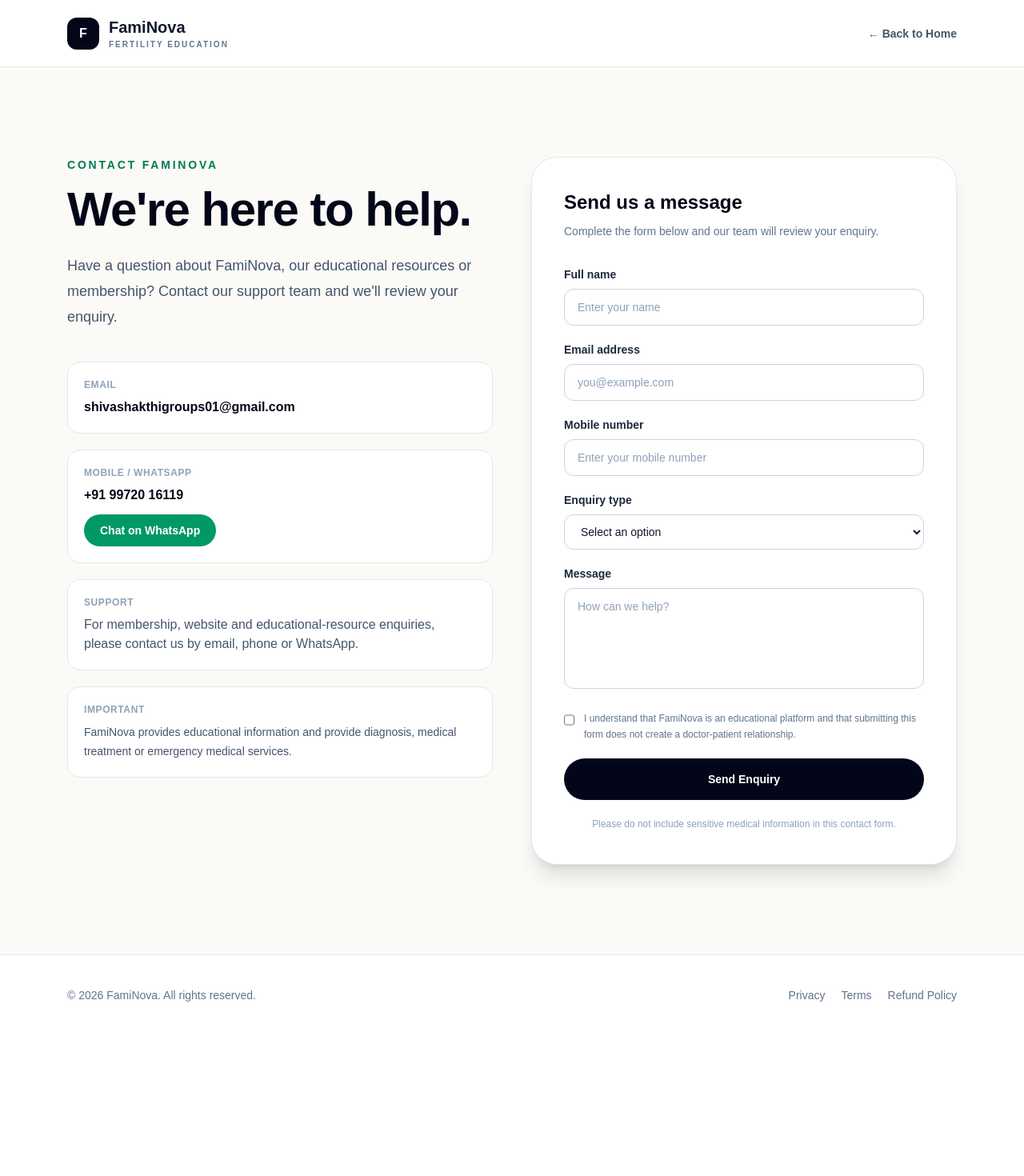
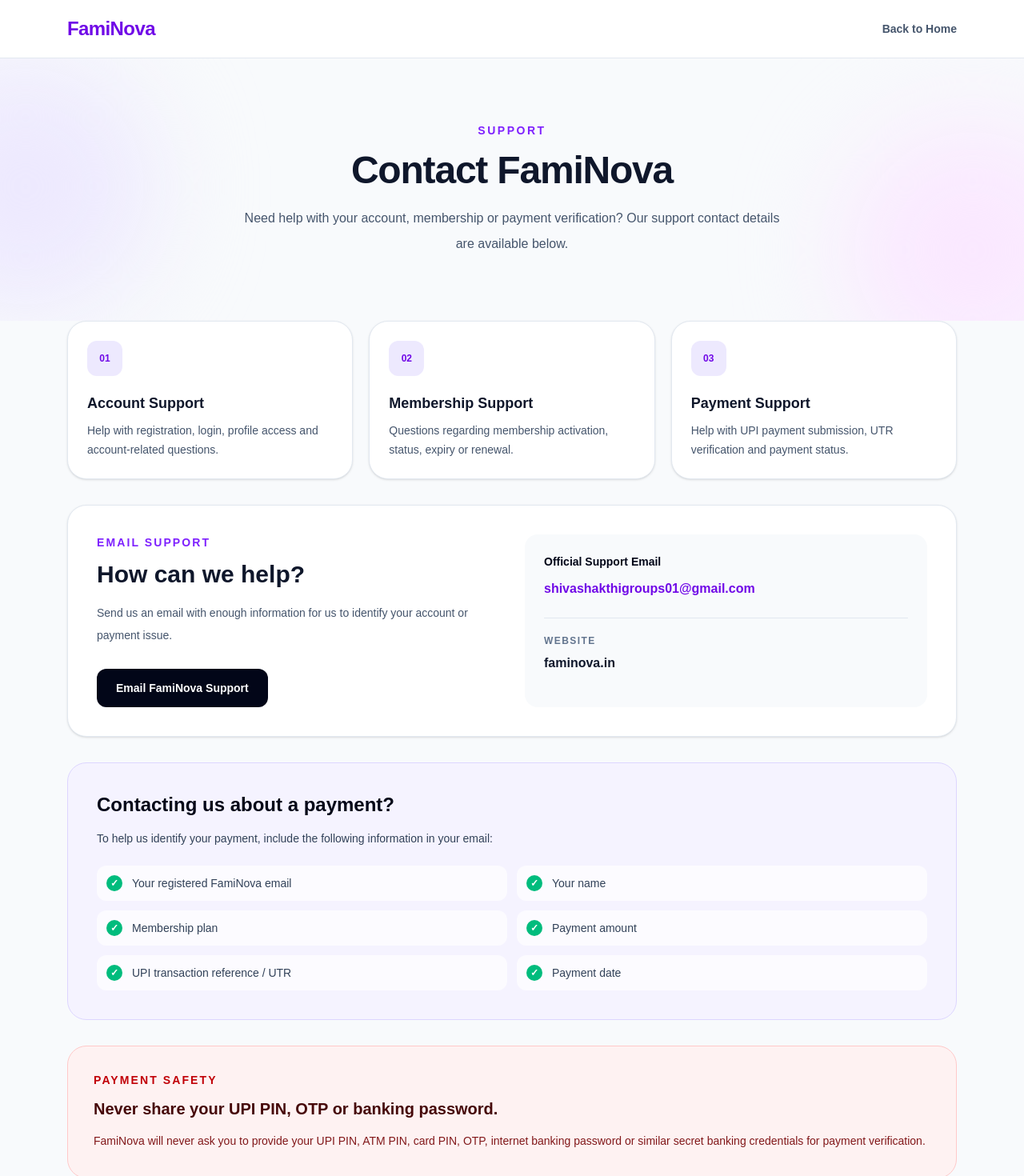
Before and after one commit to shivashakthigroups/faminova-website, a Next.js app: page /contact in a window 1280 px wide. Shown: the top 1470 px of the page at 80% size. Before the commit the page ends 1294 px from the top, so only its background shows below. Built offline with nearby package versions, Linux system fonts and the light colour scheme.

Commit message:
Update FamiNova contact and support page

```diff
--- a/app/contact/page.tsx
+++ b/app/contact/page.tsx
@@ -1,276 +1,248 @@
+import Link from "next/link";
+
+export const metadata = {
+  title: "Contact Us | FamiNova",
+  description:
+    "Contact FamiNova for membership, account, payment verification and general support.",
+};
+
 export default function ContactPage() {
   return (
-    <main className="min-h-screen bg-[#fbfaf7] text-slate-900">
-      {/* Header */}
+    <main className="min-h-screen bg-slate-50 text-slate-900">
+      {/* HEADER */}
       <header className="border-b border-slate-200 bg-white">
         <div className="mx-auto flex max-w-6xl items-center justify-between px-5 py-5">
-          <a href="/" className="flex items-center gap-3">
-            <div className="flex h-10 w-10 items-center justify-center rounded-xl bg-slate-950 font-bold text-white">
-              F
-            </div>
+          <Link
+            href="/"
+            className="text-2xl font-black tracking-tight text-violet-700"
+          >
+            FamiNova
+          </Link>
 
-            <div>
-              <div className="text-xl font-bold">FamiNova</div>
-              <div className="text-[10px] font-semibold uppercase tracking-[0.2em] text-slate-500">
-                Fertility Education
-              </div>
-            </div>
-          </a>
-
-          <a
+          <Link
             href="/"
-            className="text-sm font-semibold text-slate-600 hover:text-slate-950"
+            className="text-sm font-semibold text-slate-600 transition hover:text-violet-700"
           >
-            ← Back to Home
-          </a>
+            Back to Home
+          </Link>
         </div>
       </header>
 
-      {/* Main */}
-      <section className="mx-auto max-w-6xl px-5 py-20 lg:py-28">
-        <div className="grid gap-12 lg:grid-cols-2">
-          {/* Contact Information */}
-          <div>
-            <p className="text-sm font-bold uppercase tracking-[0.2em] text-emerald-700">
-              Contact FamiNova
+      {/* HERO */}
+      <section className="relative overflow-hidden">
+        <div className="absolute -left-32 top-0 h-80 w-80 rounded-full bg-violet-100 blur-3xl" />
+        <div className="absolute -right-24 top-20 h-80 w-80 rounded-full bg-fuchsia-100 blur-3xl" />
+
+        <div className="relative mx-auto max-w-6xl px-5 py-16 text-center sm:py-20">
+          <p className="text-sm font-black uppercase tracking-[0.18em] text-violet-600">
+            Support
           </p>
 
-            <h1 className="mt-4 text-4xl font-bold tracking-tight text-slate-950 sm:text-6xl">
-              We&apos;re here to help.
+          <h1 className="mt-4 text-4xl font-black tracking-tight sm:text-5xl">
+            Contact FamiNova
           </h1>
 
-            <p className="mt-6 max-w-xl text-lg leading-8 text-slate-600">
-              Have a question about FamiNova, our educational resources or
-              membership? Contact our support team and we&apos;ll review your
-              enquiry.
+          <p className="mx-auto mt-5 max-w-2xl text-base leading-8 text-slate-600">
+            Need help with your account, membership or payment
+            verification? Our support contact details are available
+            below.
+          </p>
+        </div>
+      </section>
+
+      {/* SUPPORT CARDS */}
+      <section className="mx-auto max-w-6xl px-5 pb-16">
+        <div className="grid gap-5 md:grid-cols-3">
+          <SupportCard
+            icon="01"
+            title="Account Support"
+            text="Help with registration, login, profile access and account-related questions."
+          />
+
+          <SupportCard
+            icon="02"
+            title="Membership Support"
+            text="Questions regarding membership activation, status, expiry or renewal."
+          />
+
+          <SupportCard
+            icon="03"
+            title="Payment Support"
+            text="Help with UPI payment submission, UTR verification and payment status."
+          />
+        </div>
+
+        {/* CONTACT BOX */}
+        <div className="mt-8 grid gap-8 rounded-3xl border border-slate-200 bg-white p-6 shadow-sm md:grid-cols-2 sm:p-9">
+          <div>
+            <p className="text-sm font-black uppercase tracking-[0.15em] text-violet-600">
+              Email Support
             </p>
 
-            <div className="mt-10 space-y-5">
-              {/* Email */}
-              <div className="rounded-2xl border border-slate-200 bg-white p-5">
-                <p className="text-xs font-bold uppercase tracking-wider text-slate-400">
-                  Email
+            <h2 className="mt-3 text-3xl font-black">
+              How can we help?
+            </h2>
+
+            <p className="mt-4 max-w-lg text-sm leading-7 text-slate-600">
+              Send us an email with enough information for us to
+              identify your account or payment issue.
             </p>
 
             <a
               href="mailto:shivashakthigroups01@gmail.com"
-                  className="mt-2 block break-all font-semibold text-slate-950 hover:text-emerald-700"
+              className="mt-7 inline-flex rounded-xl bg-slate-950 px-6 py-3.5 text-sm font-bold text-white transition hover:bg-violet-700"
+            >
+              Email FamiNova Support
+            </a>
+          </div>
+
+          <div className="rounded-2xl bg-slate-50 p-6">
+            <p className="text-sm font-black text-slate-950">
+              Official Support Email
+            </p>
+
+            <a
+              href="mailto:shivashakthigroups01@gmail.com"
+              className="mt-3 block break-all font-bold text-violet-700 hover:text-violet-900"
             >
               shivashakthigroups01@gmail.com
             </a>
-              </div>
 
-              {/* Mobile */}
-              <div className="rounded-2xl border border-slate-200 bg-white p-5">
-                <p className="text-xs font-bold uppercase tracking-wider text-slate-400">
-                  Mobile / WhatsApp
+            <div className="mt-6 border-t border-slate-200 pt-5">
+              <p className="text-xs font-bold uppercase tracking-[0.12em] text-slate-500">
+                Website
               </p>
 
-                <a
-                  href="tel:+919972016119"
-                  className="mt-2 block font-semibold text-slate-950 hover:text-emerald-700"
-                >
-                  +91 99720 16119
-                </a>
-
-                <a
-                  href="https://wa.me/919972016119"
-                  target="_blank"
-                  rel="noopener noreferrer"
-                  className="mt-3 inline-flex rounded-full bg-emerald-600 px-5 py-2.5 text-sm font-semibold text-white transition hover:bg-emerald-700"
-                >
-                  Chat on WhatsApp
-                </a>
-              </div>
-
-              {/* Support */}
-              <div className="rounded-2xl border border-slate-200 bg-white p-5">
-                <p className="text-xs font-bold uppercase tracking-wider text-slate-400">
-                  Support
-                </p>
-
-                <p className="mt-2 text-slate-600">
-                  For membership, website and educational-resource enquiries,
-                  please contact us by email, phone or WhatsApp.
-                </p>
-              </div>
-
-              {/* Important */}
-              <div className="rounded-2xl border border-slate-200 bg-white p-5">
-                <p className="text-xs font-bold uppercase tracking-wider text-slate-400">
-                  Important
-                </p>
-
-                <p className="mt-2 text-sm leading-6 text-slate-600">
-                  FamiNova provides educational information and
-                  provide diagnosis, medical treatment or emergency medical
-                  services.
+              <p className="mt-2 font-semibold">
+                faminova.in
               </p>
             </div>
           </div>
         </div>
 
-          {/* Contact Form */}
-          <div className="rounded-[2rem] border border-slate-200 bg-white p-7 shadow-xl sm:p-10">
-            <h2 className="text-2xl font-bold text-slate-950">
-              Send us a message
+        {/* PAYMENT HELP */}
+        <div className="mt-8 rounded-3xl border border-violet-200 bg-violet-50 p-6 sm:p-9">
+          <h2 className="text-2xl font-black text-slate-950">
+            Contacting us about a payment?
           </h2>
 
-            <p className="mt-2 text-sm leading-6 text-slate-500">
-              Complete the form below and our team will review your enquiry.
+          <p className="mt-3 text-sm leading-7 text-slate-700">
+            To help us identify your payment, include the following
+            information in your email:
           </p>
 
-            <form className="mt-8 space-y-5">
-              <div>
-                <label
-                  htmlFor="name"
-                  className="mb-2 block text-sm font-semibold text-slate-800"
-                >
-                  Full name
-                </label>
-
-                <input
-                  id="name"
-                  name="name"
-                  type="text"
-                  placeholder="Enter your name"
-                  required
-                  className="w-full rounded-xl border border-slate-300 bg-white px-4 py-3 text-sm outline-none transition placeholder:text-slate-400 focus:border-slate-950 focus:ring-2 focus:ring-slate-950/10"
-                />
+          <ul className="mt-5 grid gap-3 text-sm text-slate-700 sm:grid-cols-2">
+            <Item text="Your registered FamiNova email" />
+            <Item text="Your name" />
+            <Item text="Membership plan" />
+            <Item text="Payment amount" />
+            <Item text="UPI transaction reference / UTR" />
+            <Item text="Payment date" />
+          </ul>
         </div>
 
-              <div>
-                <label
-                  htmlFor="email"
-                  className="mb-2 block text-sm font-semibold text-slate-800"
-                >
-                  Email address
-                </label>
+        {/* SECURITY WARNING */}
+        <div className="mt-8 rounded-3xl border border-red-200 bg-red-50 p-6 sm:p-8">
+          <p className="text-sm font-black uppercase tracking-[0.15em] text-red-700">
+            Payment Safety
+          </p>
 
-                <input
-                  id="email"
-                  name="email"
-                  type="email"
-                  placeholder="you@example.com"
-                  required
-                  className="w-full rounded-xl border border-slate-300 bg-white px-4 py-3 text-sm outline-none transition placeholder:text-slate-400 focus:border-slate-950 focus:ring-2 focus:ring-slate-950/10"
-                />
+          <h2 className="mt-3 text-xl font-black text-red-950">
+            Never share your UPI PIN, OTP or banking password.
+          </h2>
+
+          <p className="mt-3 text-sm leading-7 text-red-900">
+            FamiNova will never ask you to provide your UPI PIN,
+            ATM PIN, card PIN, OTP, internet banking password or
+            similar secret banking credentials for payment
+            verification.
+          </p>
         </div>
 
-              <div>
-                <label
-                  htmlFor="phone"
-                  className="mb-2 block text-sm font-semibold text-slate-800"
-                >
-                  Mobile number
-                </label>
+        {/* MEDICAL NOTICE */}
+        <div className="mt-8 rounded-3xl border border-amber-200 bg-amber-50 p-6 sm:p-8">
+          <p className="text-sm font-black uppercase tracking-[0.15em] text-amber-800">
+            Medical Notice
+          </p>
 
-                <input
-                  id="phone"
-                  name="phone"
-                  type="tel"
-                  placeholder="Enter your mobile number"
-                  className="w-full rounded-xl border border-slate-300 bg-white px-4 py-3 text-sm outline-none transition placeholder:text-slate-400 focus:border-slate-950 focus:ring-2 focus:ring-slate-950/10"
-                />
+          <p className="mt-3 text-sm leading-7 text-amber-950">
+            FamiNova provides digital educational and membership
+            services. Our support email is not an emergency medical
+            service and should not be used for urgent medical care,
+            diagnosis or treatment. For medical concerns, contact an
+            appropriately qualified healthcare professional.
+          </p>
         </div>
 
-              <div>
-                <label
-                  htmlFor="subject"
-                  className="mb-2 block text-sm font-semibold text-slate-800"
+        {/* LINKS */}
+        <div className="mt-10 flex flex-wrap justify-center gap-5 border-t border-slate-200 pt-8 text-sm font-semibold">
+          <Link
+            href="/terms"
+            className="text-violet-700 hover:text-violet-900"
           >
-                  Enquiry type
-                </label>
+            Terms & Conditions
+          </Link>
 
-                <select
-                  id="subject"
-                  name="subject"
-                  required
-                  defaultValue=""
-                  className="w-full rounded-xl border border-slate-300 bg-white px-4 py-3 text-sm outline-none transition focus:border-slate-950 focus:ring-2 focus:ring-slate-950/10"
+          <Link
+            href="/privacy"
+            className="text-violet-700 hover:text-violet-900"
           >
-                  <option value="" disabled>
-                    Select an option
-                  </option>
-                  <option value="membership">Membership</option>
-                  <option value="education">Educational resources</option>
-                  <option value="website">Website support</option>
-                  <option value="general">General enquiry</option>
-                </select>
-              </div>
+            Privacy Policy
+          </Link>
 
-              <div>
-                <label
-                  htmlFor="message"
-                  className="mb-2 block text-sm font-semibold text-slate-800"
+          <Link
+            href="/refund"
+            className="text-violet-700 hover:text-violet-900"
           >
-                  Message
-                </label>
-
-                <textarea
-                  id="message"
-                  name="message"
-                  rows={5}
-                  placeholder="How can we help?"
-                  required
-                  className="w-full resize-none rounded-xl border border-slate-300 bg-white px-4 py-3 text-sm outline-none transition placeholder:text-slate-400 focus:border-slate-950 focus:ring-2 focus:ring-slate-950/10"
-                />
-              </div>
-
-              <label className="flex items-start gap-3">
-                <input
-                  type="checkbox"
-                  required
-                  className="mt-1 h-4 w-4 rounded border-slate-300"
-                />
-
-                <span className="text-xs leading-5 text-slate-500">
-                  I understand that FamiNova is an educational platform and
-                  that submitting this form does not create a doctor-patient
-                  relationship.
-                </span>
-              </label>
-
-              <button
-                type="submit"
-                className="w-full rounded-full bg-slate-950 px-6 py-4 text-sm font-bold text-white transition hover:bg-slate-800"
-              >
-                Send Enquiry
-              </button>
-
-              <p className="text-center text-xs leading-5 text-slate-400">
-                Please do not include sensitive medical information in this
-                contact form.
-              </p>
-            </form>
-          </div>
+            Refund Policy
+          </Link>
         </div>
       </section>
 
-      {/* Footer */}
+      {/* FOOTER */}
       <footer className="border-t border-slate-200 bg-white">
-        <div className="mx-auto max-w-6xl px-5 py-10">
-          <div className="flex flex-col gap-4 sm:flex-row sm:items-center sm:justify-between">
-            <p className="text-sm text-slate-500">
+        <div className="mx-auto max-w-6xl px-5 py-8 text-center text-xs leading-6 text-slate-500">
           © {new Date().getFullYear()} FamiNova. All rights reserved.
-            </p>
-
-            <div className="flex gap-5 text-sm text-slate-500">
-              <a href="/privacy" className="hover:text-slate-950">
-                Privacy
-              </a>
-
-              <a href="/terms" className="hover:text-slate-950">
-                Terms
-              </a>
-
-              <a href="/refund" className="hover:text-slate-950">
-                Refund Policy
-              </a>
-            </div>
-          </div>
         </div>
       </footer>
     </main>
   );
 }
+
+function SupportCard({
+  icon,
+  title,
+  text,
+}: {
+  icon: string;
+  title: string;
+  text: string;
+}) {
+  return (
+    <div className="rounded-3xl border border-slate-200 bg-white p-6 shadow-sm">
+      <div className="flex h-11 w-11 items-center justify-center rounded-xl bg-violet-100 text-xs font-black text-violet-700">
+        {icon}
+      </div>
+
+      <h2 className="mt-5 text-lg font-black">
+        {title}
+      </h2>
+
+      <p className="mt-2 text-sm leading-6 text-slate-600">
+        {text}
+      </p>
+    </div>
+  );
+}
+
+function Item({ text }: { text: string }) {
+  return (
+    <li className="flex items-start gap-3 rounded-xl bg-white/70 p-3">
+      <span className="flex h-5 w-5 shrink-0 items-center justify-center rounded-full bg-emerald-500 text-xs font-black text-white">
+        ✓
+      </span>
+
+      <span>{text}</span>
+    </li>
+  );
+}
```
Lines whose indentation alone changed are shown as unchanged.
